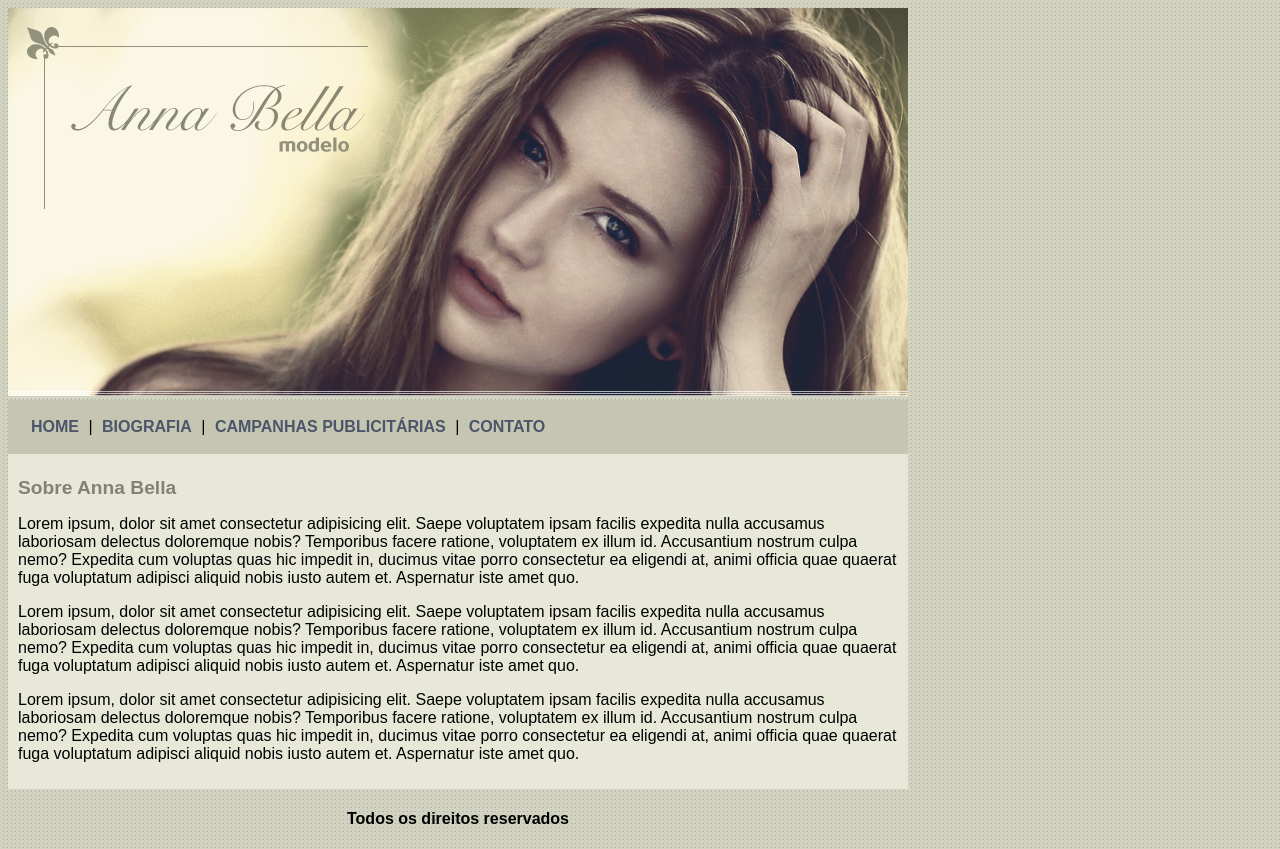
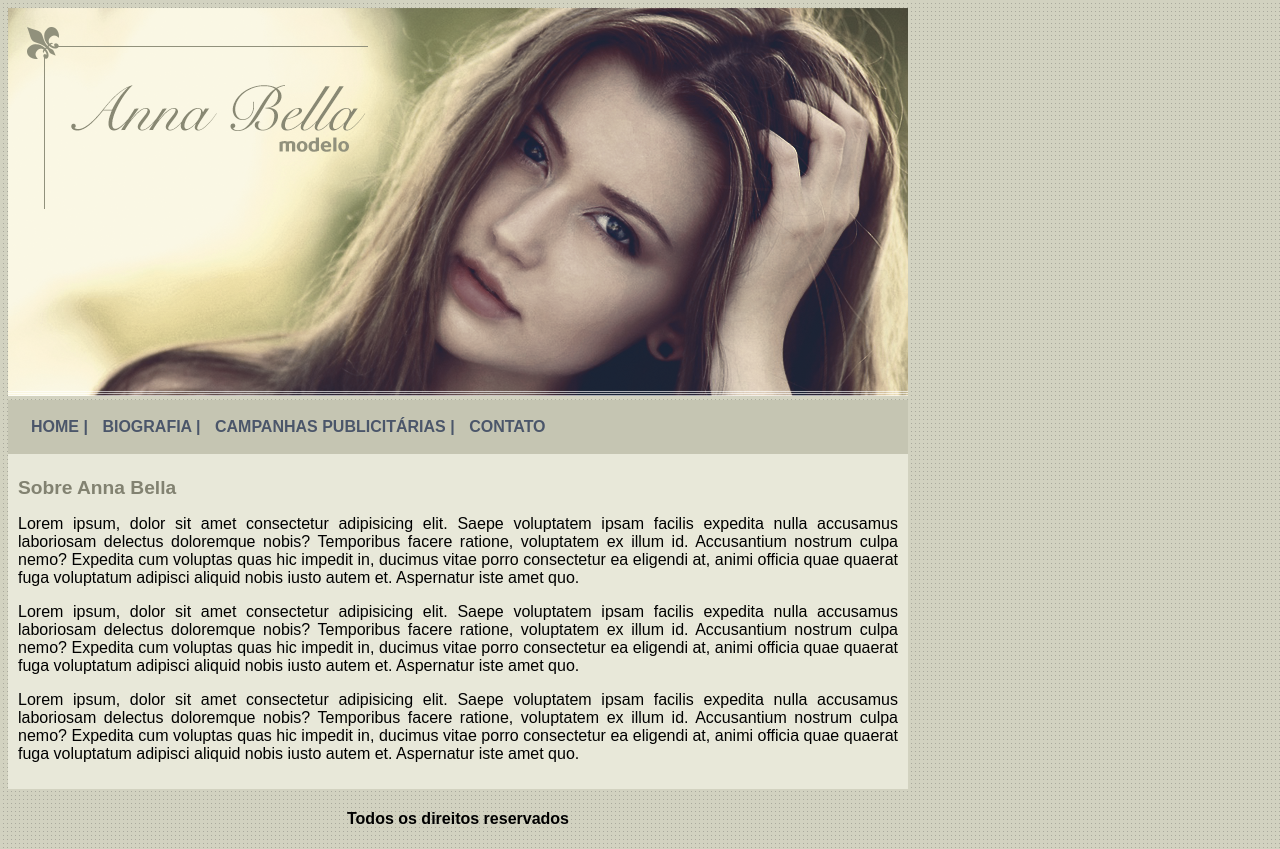
Before and after one commit to izazaias/ProjectAnnaBella, a plain HTML site: page index.html in a window 1280 px wide. Drawn offline with Linux system fonts and the light colour scheme.

Commit message:
modificação nos arquivos index

```diff
--- a/index.html
+++ b/index.html
@@ -14,9 +14,9 @@
 
         <div id="menu">
 
-            <a href="index.html">HOME</a> |
-            <a href="biografia.html">BIOGRAFIA</a> |
-            <a href="campanhas-publicitarias.html">CAMPANHAS PUBLICITÁRIAS</a> |
+            <a href="index.html">HOME |</a>
+            <a href="biografia.html">BIOGRAFIA |</a>
+            <a href="campanhas-publicitarias.html">CAMPANHAS PUBLICITÁRIAS |</a>
             <a href="contato.html">CONTATO</a>
 
         </div>
--- a/style.css
+++ b/style.css
@@ -40,3 +40,7 @@ h1 {
     color: #828271;
     font-size: 1.2em;
 }
+
+p {
+    text-align: justify;
+}
```
Also changed, not shown: biografia.html (+3 -3 lines), campanhas-publicitarias.html (+3 -3 lines), contato.html (+3 -3 lines).
